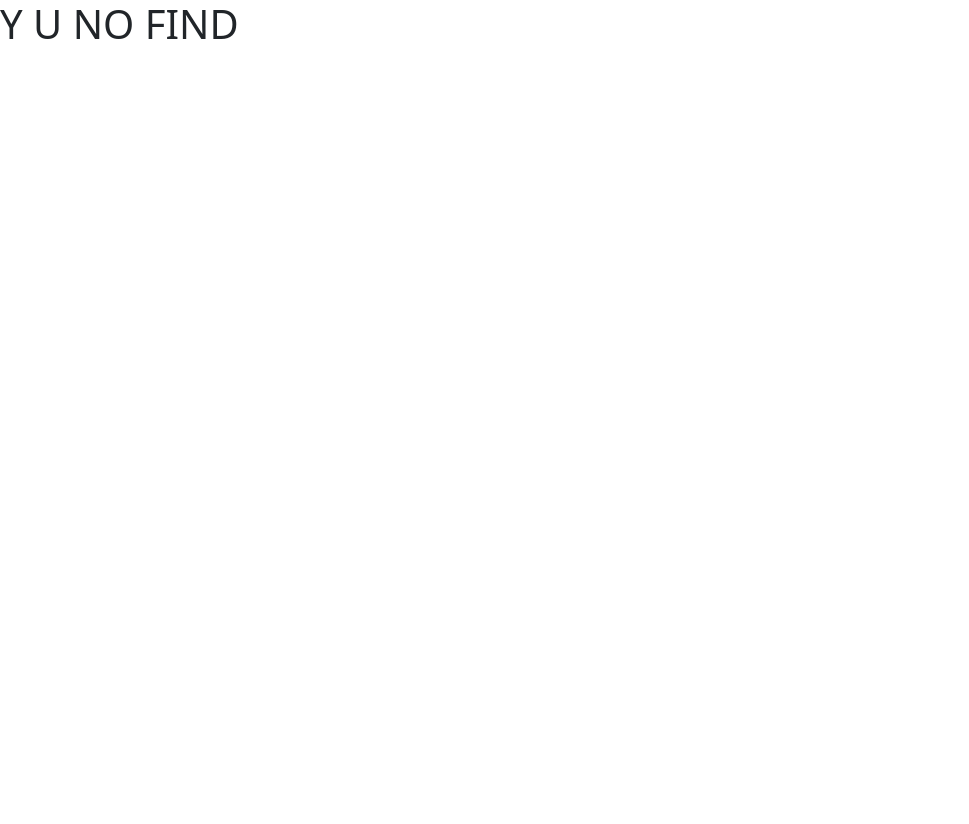
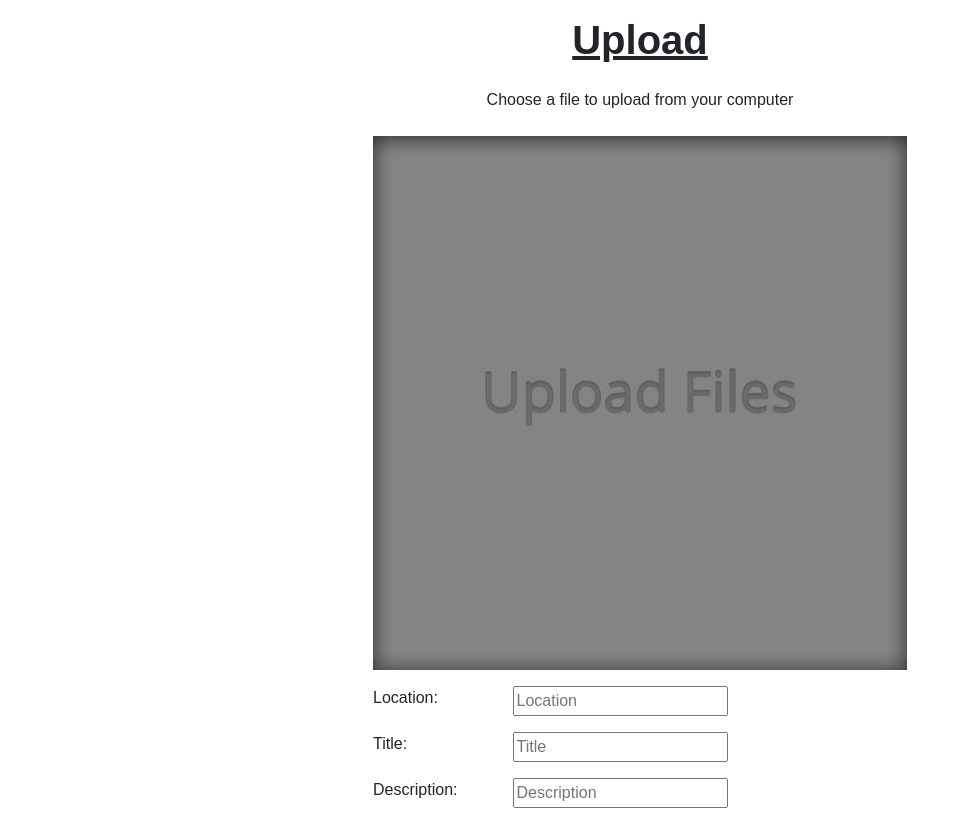
Before and after one commit to Least-Valuable-Painters/ABQ-Wildlife, a React (Create React App) app in the folder frontend/: page /upload in a window 1280 px wide. Shown: the whole page, without its empty margins (0-969 px from the left). Before the commit the page ends 800 px from the top, so only its background shows below. Built offline with nearby package versions, Linux system fonts and the light colour scheme.

Commit message:
finished layout.

```diff
--- /dev/null
+++ b/frontend/src/ui/App.css
@@ -0,0 +1,7 @@
+.uploadBody {
+    font-family: sans-serif;
+}
+
+.descriptionForm {
+    border-radius: 5px;
+}
--- a/frontend/src/ui/App.js
+++ b/frontend/src/ui/App.js
@@ -1,6 +1,7 @@
 import { BrowserRouter, Route, Routes } from 'react-router-dom'
 import 'bootstrap/dist/css/bootstrap.css'
 import { Home } from './Home'
+import { Upload } from './Upload'
 import { FourOhFour } from './FourOhFour'
 import React from 'react'
 
@@ -9,6 +10,7 @@ export const App = () => (
         <BrowserRouter>
             <Routes>
                 <Route  path='/' element={<Home />} />
+                <Route  path='/upload' element={<Upload />} />
                 <Route path='*' element={<FourOhFour />} />
             </Routes>
         </BrowserRouter>
--- /dev/null
+++ b/frontend/src/ui/Upload.js
@@ -0,0 +1,68 @@
+import React from "react";
+import {Col, Container, Row} from "react-bootstrap";
+import uploadPlaceholder from '../img/uploadPlaceholder.jpg'
+import './App.css'
+
+
+export const Upload = () => {
+    return (
+        <>
+            <Container className="uploadBody">
+                <div className="text-center my-3">
+                    <h1><u><strong>Upload</strong></u></h1>
+                    <p className="my-4">Choose a file to upload from your computer</p>
+                </div>
+                <Container>
+                    <Row>
+                        <Col xs={0} md={1} lg={3}>
+
+                        </Col>
+                        <Col xs={12} md={10} lg={6}>
+                            <div className="text-center">
+                                <img className="img-fluid uploadPlaceholder" src={uploadPlaceholder}
+                                     alt="upload placeholder"></img>
+                            </div>
+                            <form>
+                                <Row className="my-3">
+                                    <Col lg={3} md={5} sm={6}>
+                                        <label htmlFor="locationForm" className="labelItem"/>
+                                        Location:
+                                    </Col>
+                                    <Col lg={9} md={7} sm={6}>
+                                        <input id="locationForm" type="text" name="locationForm"
+                                               placeholder="Location"
+                                               aria-label="locationForm" />
+                                    </Col>
+                                </Row>
+                                <Row className="my-3">
+                                    <Col lg={3} md={5} sm={6}>
+                                        <label htmlFor="titleForm" className="labelItem"/>
+                                        Title:
+                                    </Col>
+                                    <Col lg={9} md={7} sm={6}>
+                                        <input id="titleForm" type="text" name="titleForm" placeholder="Title"
+                                               aria-label="titleForm"/>
+                                    </Col>
+                                </Row>
+                                <Row className="my-3">
+                                    <Col lg={3} md={5} sm={6}>
+                                        <label htmlFor="descriptionForm" className="labelItem"/>
+                                        Description:
+                                    </Col>
+                                    <Col lg={9} md={7} sm={6}>
+                                        <input id="descriptionForm" type="text" name="descriptionForm"
+                                               placeholder="Description"
+                                               aria-label="descriptionForm"/>
+                                    </Col>
+                                </Row>
+                            </form>
+                        </Col>
+                        <Col xs={0} md={1} lg={12}>
+
+                        </Col>
+                    </Row>
+                </Container>
+            </Container>
+        </>
+    )
+};
```
Also changed, not shown: frontend/src/img/uploadPlaceholder.jpg (added).
